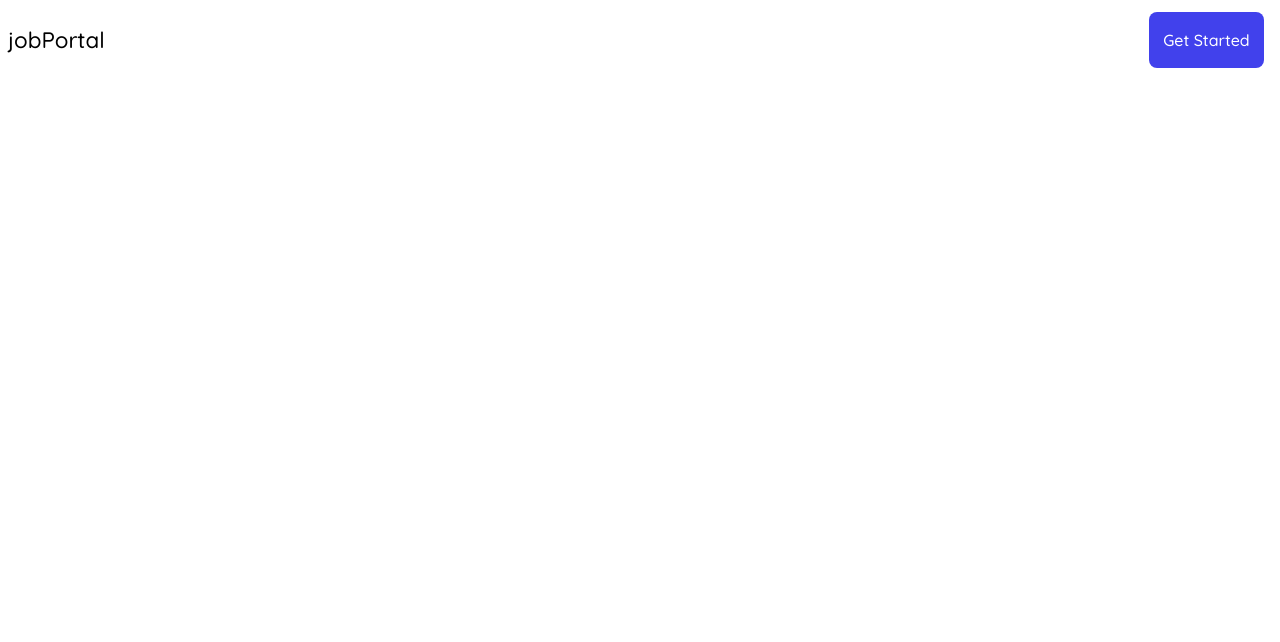
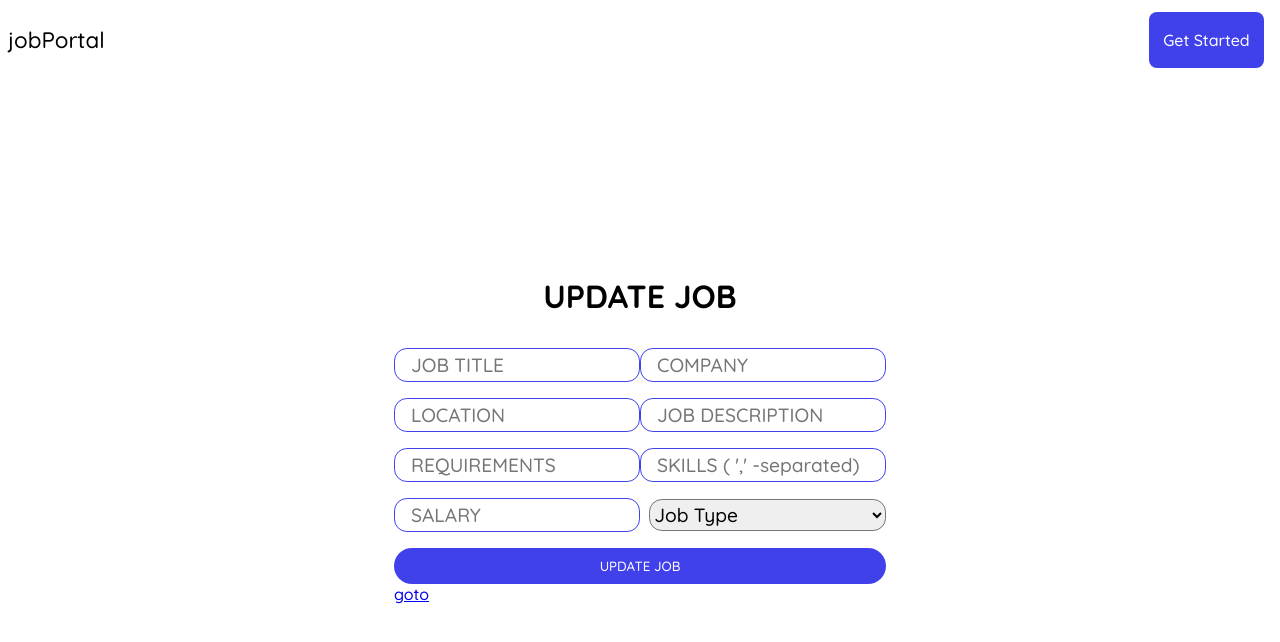
Before and after one commit to RAHULANUP/JobPortal, a React (Create React App) app: page /updatejob in a window 1280 px wide. Shown: the top 642 px of the page. Built offline with nearby package versions, Linux system fonts and the light colour scheme.

Commit message:
adding updateJOB component

```diff
--- a/src/App.js
+++ b/src/App.js
@@ -10,6 +10,7 @@ import Signupseeker from "./components/Signupseeker/Signupseeker";
 import Select from "./components/Select/Select";
 import Recruiter from "./components/Recruiter/Recruiter";
 import Postjob from "./components/Postjob/Postjob";
+import Updatejob from "./components/Updatejob/Updatejob";
 function App() {
   return (
     <>
@@ -23,6 +24,7 @@ function App() {
         <Route path='/select' element={<Select/>} />
         <Route path='/recruiter' element={<Recruiter/>} />
         <Route path='/postjob' element={<Postjob/>} />
+        <Route path='/updatejob' element={<Updatejob/>} />
       </Routes>
     </>
   );
--- a/src/components/Loginseeker/Loginseeker.jsx
+++ b/src/components/Loginseeker/Loginseeker.jsx
@@ -42,7 +42,7 @@ function LoginR() {
                     <div className="login_container">
                         <div className="content">
                             <div>
-                                <h1>Recruiter LOGIN</h1>
+                                <h1>JOB SEEKER LOGIN</h1>
                             </div>
                             <div>
                                 <input
@@ -65,7 +65,7 @@ function LoginR() {
                                 <Link to="/recruiter">goto</Link>
                             </div>
                             <div className="linker">
-                                <Link className="linker" to="/signupR">
+                                <Link className="linker" to="/signupSeeker">
                                     CREATE AN ACCOUNT
                                 </Link>
                             </div>
--- a/src/components/RecruiterCard/RecruiterCard.jsx
+++ b/src/components/RecruiterCard/RecruiterCard.jsx
@@ -3,6 +3,7 @@ import axios from 'axios';
 import { FiTarget } from "react-icons/fi";
 import { GrUpdate } from "react-icons/gr";
 import { RiDeleteBinLine } from "react-icons/ri";
+import {Link} from "react-router-dom";
 function JobList() {
   const [jobData, setJobData] = useState([]);
   const token = localStorage.getItem('token');
@@ -59,7 +60,7 @@ function JobList() {
             </div>
             <div className='del__update'>
               <button><FiTarget /></button>
-              <button><GrUpdate /></button>
+              <Link to="/updatejob"><button><GrUpdate /></button></Link>
               <button onClick={() => deleteJob(job._id)}><RiDeleteBinLine /></button>
             </div>
           </div>
--- /dev/null
+++ b/src/components/Updatejob/Updatejob.css
@@ -0,0 +1,53 @@
+.job__main_container{
+    width:100%;
+    height:90vh;
+    display:flex;
+    justify-content:center;
+    align-items:center;
+}
+.update__job>form>div>div>input{
+    margin-bottom:1rem;
+    border:0.3px solid rgb(65,65,236);
+    width:100%;
+    height:2rem;
+    font-size:1.2rem;
+    border-radius:0.8rem;
+    padding:1rem;
+}
+.update__job>form>div{
+    display:flex;
+    justify-content: space-between;
+    align-items:center;
+}
+.update__job>form>h1{
+    text-align:center;
+    margin-bottom:2rem;
+
+}
+.post__job>form>button{
+    width:100%;
+    height:2.2rem;
+    border-radius:2rem;
+    border:none;
+    background-color:rgb(65,65,236);
+    color:rgb(255, 255, 255);
+    transition:0.3s all;
+}
+.update__job>form>button:hover{
+    color:rgb(65,65,236);
+    background-color:rgb(255,255,255);
+}
+.update__job>form>div>div>.drop__down{
+    width:100%;
+    height:2rem;
+    font-size:1.2rem;
+    border-radius:0.8rem;
+    margin-right:7.8rem;
+    margin-bottom:1rem;
+
+}
+.update__job>form>div>.with__dropdown{
+    display:flex;
+    justify-content: space-between;
+    align-items:center;
+}
--- /dev/null
+++ b/src/components/Updatejob/Updatejob.jsx
@@ -0,0 +1,147 @@
+import React, { useState } from 'react';
+import { Link, useNavigate } from 'react-router-dom';
+import axios from 'axios';
+import './Updatejob.css';
+
+function Updatejob() {
+    const [jobTitle, setJobTitle] = useState('');
+    const [company, setCompany] = useState('');
+    const [location, setLocation] = useState('');
+    const [jobDescription, setJobDescription] = useState('');
+    const [requirements, setRequirements] = useState('');
+    const [skills, setSkills] = useState('');
+    const [type, setType] = useState('');
+    const [salary, setSalary] = useState('');
+    const navigate = useNavigate();
+
+
+    const handleUpdateJob = async (e) => {
+        e.preventDefault();
+
+
+        try {
+            // Retrieve the JWT token from localStorage
+            const token = localStorage.getItem('token');
+
+            // Send POST request to your API endpoint with the job details and headers
+            const response = await axios.post(
+                'https://dbms-jgsk.onrender.com/api/list-job/create',
+                {
+                    title: jobTitle,
+                    company,
+                    location,
+                    description: jobDescription,
+                    requirements,
+                    skills: skills.split(','), // Convert comma-separated string to an array
+                    type,
+                    salary,
+                },
+                {
+                    headers: {
+                        Authorization: `Bearer ${token}`,
+                    },
+                }
+            );
+
+            // Handle success - maybe redirect or show a success message
+            console.log('Job Created:', response.data);
+            // Redirect to the job page
+            navigate("/recruiter");
+
+
+        } catch (error) {
+            // Handle error - show an error message or do something else
+            console.error('Error creating job:', error);
+        }
+    };
+
+    return (
+        <>
+            <div className="job__main_container">
+                <div className="update__job">
+                    <form onSubmit={handleUpdateJob}>
+                        <h1>UPDATE JOB</h1>
+                        <div>
+                            <div>
+                                <input
+                                    type="text"
+                                    placeholder="JOB TITLE"
+                                    value={jobTitle}
+                                    onChange={(e) => setJobTitle(e.target.value)}
+                                />
+                            </div>
+                            <div>
+                                <input
+                                    type="text"
+                                    placeholder="COMPANY"
+                                    value={company}
+                                    onChange={(e) => setCompany(e.target.value)}
+                                />
+                            </div>
+                        </div>
+                        <div>
+                            <div>
+                                <input
+                                    type="text"
+                                    placeholder="LOCATION"
+                                    value={location}
+                                    onChange={(e) => setLocation(e.target.value)}
+                                />
+                            </div>
+                            <div>
+                                <input
+                                    type="text"
+                                    placeholder="JOB DESCRIPTION"
+                                    value={jobDescription}
+                                    onChange={(e) => setJobDescription(e.target.value)}
+                                />
+                            </div>
+                        </div>
+                        <div>
+                            <div>
+                                <input
+                                    type="text"
+                                    placeholder="REQUIREMENTS"
+                                    value={requirements}
+                                    onChange={(e) => setRequirements(e.target.value)}
+                                />
+                            </div>
+                            <div>
+                                <input
+                                    type="text"
+                                    placeholder="SKILLS ( ',' -separated)"
+                                    value={skills}
+                                    onChange={(e) => setSkills(e.target.value)}
+                                />
+                            </div>
+                        </div>
+                        <div className="with__dropdown">
+                            <div>
+                                <input
+                                    type="text"
+                                    placeholder="SALARY"
+                                    value={salary}
+                                    onChange={(e) => setSalary(e.target.value)}
+                                />
+                            </div>
+                            <div>
+                                <select className="drop__down" value={type} onChange={(e) => setType(e.target.value)}>
+                                    <option value="">Job Type</option>
+                                    {['Full-time', 'Part-time', 'Contract', 'Freelance', 'Internship'].map((jobType) => (
+                                        <option key={jobType} value={jobType}>
+                                            {jobType}
+                                        </option>
+                                    ))}
+                                </select>
+                            </div>
+                        </div>
+                        <button type="submit">UPDATE JOB</button>
+                        <Link to="/recruiter">goto</Link>
+                    </form>
+                </div>
+            </div>
+        </>
+    );
+}
+
+export default Updatejob;
```
